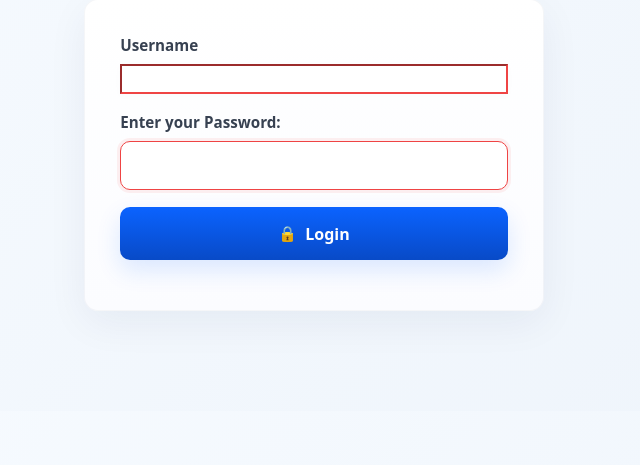
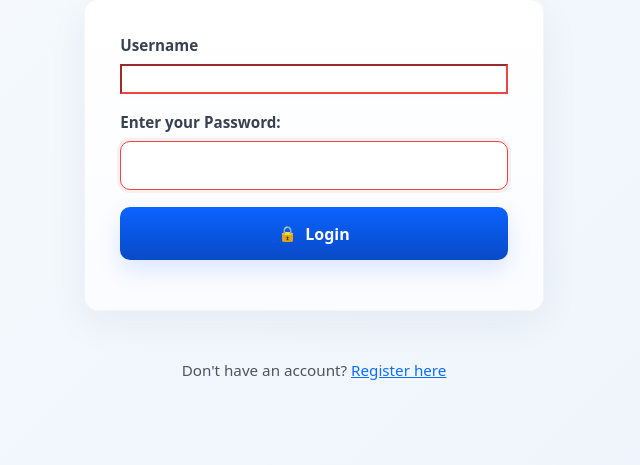
Before and after one commit to Hamzah-Amir/Django-course, a Django app: page /users/ in a window 1280 px wide. Shown: the part 229-694 px from the top of the page, without its empty margins (326-966 px from the left). Run offline with Django 5.2, Linux system fonts and the light colour scheme.

Commit message:
added link to register page

```diff
--- a/myfirstsite/templates/users/loginPage.html
+++ b/myfirstsite/templates/users/loginPage.html
@@ -23,5 +23,7 @@
             <button type="submit">Login</button>
         </div>
     </form>
-</div>
-{% endblock body %}
+    <div class="register-div">
+        <p>Don't have an account? <a href="{% url 'registerUser' %}">Register here</a></p>
+    </div>
+    {% endblock body %}
```
